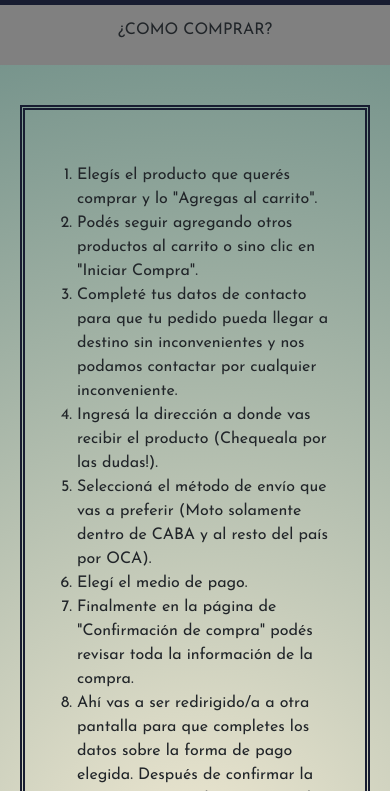
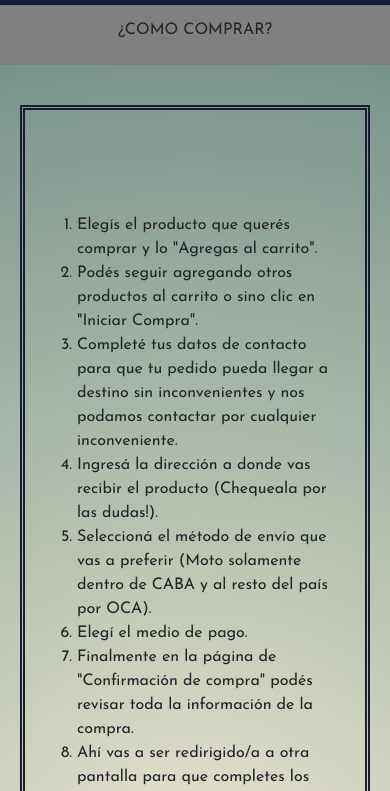
Before and after one commit to GuitNahuel/coderProyecto, a plain HTML site: page secciones/comocomprar.html in a window 390 px wide. Shown: the part 53-844 px from the top of the page. Drawn offline with nearby package versions, Linux system fonts and the light colour scheme.

Commit message:
solucionequiebretexto

```diff
--- a/css/style.css
+++ b/css/style.css
@@ -907,7 +907,7 @@ footer{height: 200px;}
         "comoCuidar"
         "footer"}
         .comoCuidar{margin: 20px;}
-    .listaCompra{height: 900px;}
+    .listaCompra{height: 1000px;}
     .reseña{height: 70px;}
     footer{height: 100px;}
     .logo {
```
